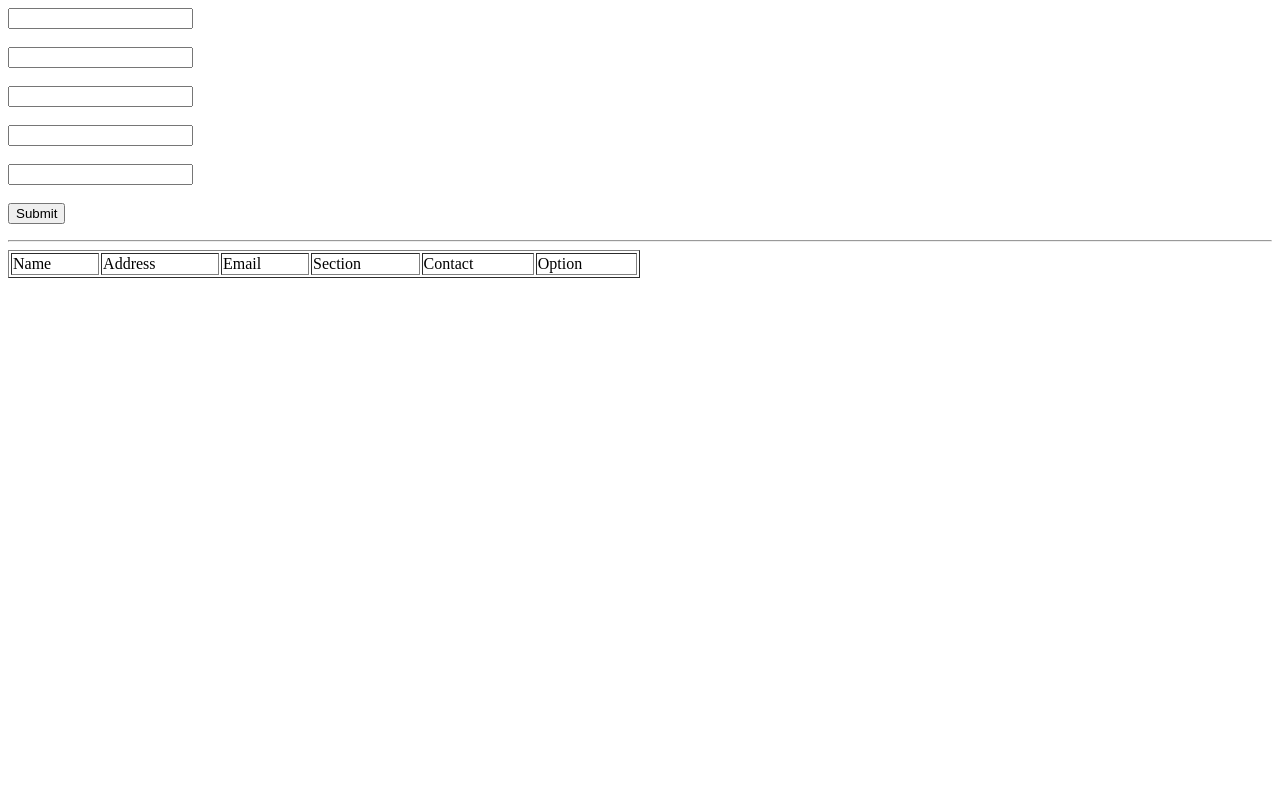
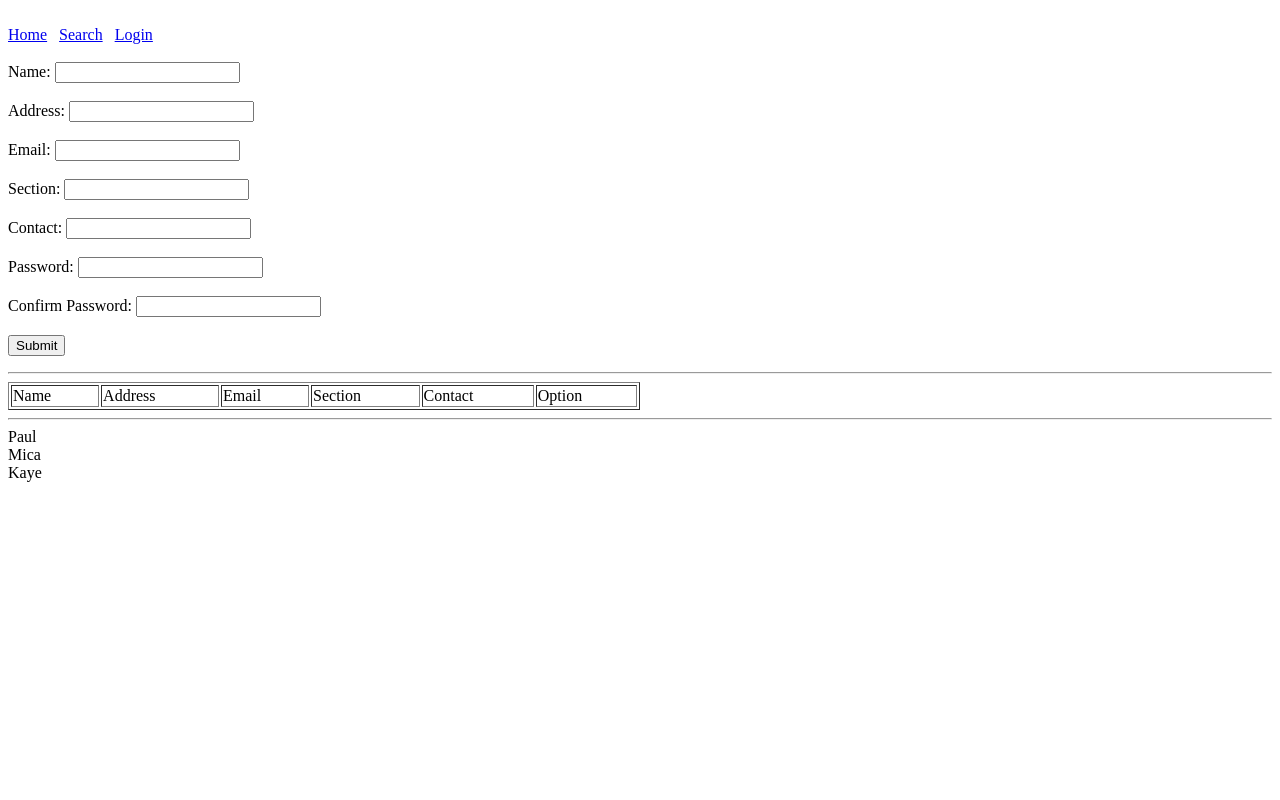
Before and after one commit to AkoSiRojen/PHP, a PHP site: page / in a window 1280 px wide. Run offline with PHP 8.4, Linux system fonts and the light colour scheme; data that the repository does not hold is empty.

Commit message:
more progress

```diff
--- a/index.php
+++ b/index.php
@@ -1,7 +1,7 @@
 <?php
-
-$name = $address = $email = $section = $contact = "";
-$nameErr = $addressErr = $emailErr = $sectionErr = $contactErr = "";
+include("connections.php");
+$name = $address = $email = $section = $contact = $password = $cpassword = "";
+$nameErr = $addressErr = $emailErr = $sectionErr = $contactErr = $passwordErr = $cpasswordErr = "";
 
 if($_SERVER["REQUEST_METHOD"] == "POST"){
 
@@ -35,6 +35,36 @@ if($_SERVER["REQUEST_METHOD"] == "POST"){
         $contact = $_POST["contact"];
     }
 
+    if(empty($_POST["password"])){
+        $passwordErr = "Password is required";
+    }else{
+        $password = $_POST["password"];
+    }
+
+    if(empty($_POST["cpassword"])){
+        $cpasswordErr = "Confirm Password is required";
+    }else{
+        $cpassword = $_POST["cpassword"];
+    }
+
+
+
+    if($name && $address && $email && $section && $contact && $password && $cpassword){
+
+        $check_email = mysqli_query($connections, "SELECT * FROM mytbl WHERE email='$email'");
+        $check_email_row = mysqli_num_rows($check_email);
+
+        if($check_email_row > 0){
+            $emailErr = "Email is already registered!";
+
+        }else{
+              $query = mysqli_query($connections, "INSERT INTO mytbl(name,address,email,section,contact,password,account_type) VALUES('$name','$address','$email','$section','$contact','$cpassword','2') ");
+
+        echo "<script language = 'javascript'>alert('New Record has been inserted!')</script>";
+        echo "<script>window.location.href='index.php';</script>";
+
+        }
+    }
 }
 
 
@@ -46,23 +76,34 @@ if($_SERVER["REQUEST_METHOD"] == "POST"){
 }
 </style>
 
+<br>
+
+<?php include("nav.php"); ?>
+<br>
+<br>
+
 <form method="POST" action="<?php htmlspecialchars("PHP_SELF"); ?>">
 
-<input type="text" name="name" value="<?php echo $name; ?>"> <br>
+Name: <input type="text" name="name" value="<?php echo $name; ?>"> <br>
 <span class="error"><?php echo $nameErr; ?></span> <br>
 
-<input type="text" name="address" value="<?php echo $address; ?>"> <br>
+Address: <input type="text" name="address" value="<?php echo $address; ?>"> <br>
 <span class="error"><?php echo $addressErr; ?></span> <br>
 
-<input type="text" name="email" value="<?php echo $email; ?>"> <br>
+Email: <input type="text" name="email" value="<?php echo $email; ?>"> <br>
 <span class="error"><?php echo $emailErr; ?></span> <br>
 
-<input type="text" name="section" value="<?php echo $section; ?>"> <br>
+Section: <input type="text" name="section" value="<?php echo $section; ?>"> <br>
 <span class="error"><?php echo $sectionErr; ?></span> <br>
 
-<input type="text" name="contact" value="<?php echo $contact; ?>"> <br>
+Contact: <input type="text" name="contact" value="<?php echo $contact; ?>"> <br>
 <span class="error"><?php echo $contactErr; ?></span> <br>
 
+Password: <input type="password" name="password" value="<?php echo $password; ?>"> <br>
+<span class="error"><?php echo $passwordErr; ?></span> <br>
+
+Confirm Password: <input type="password" name="cpassword" value="<?php echo $cpassword; ?>"> <br>
+<span class="error"><?php echo $cpasswordErr; ?></span> <br>
 <input type="submit" value="Submit">
 
 </form>
@@ -71,16 +112,10 @@ if($_SERVER["REQUEST_METHOD"] == "POST"){
 
 <?php
 
-include("connections.php");
 
-    if($name && $address && $email && $section && $contact){
 
-        $query = mysqli_query($connections, "INSERT INTO mytbl(name,address,email,section,contact) VALUES('$name','$address','$email','$section','$contact') ");
 
-        echo "<script language = 'javascript'>alert('New Record has been inserted!')</script>";
-        echo "<script>window.location.href='index.php';</script>";
 
-    }
 
     $view_query = mysqli_query($connections, "SELECT * FROM mytbl");
 
@@ -124,3 +159,20 @@ include("connections.php");
     echo "</table>";
 
 ?>
+
+<hr>
+
+
+<?php
+
+$Paul = "Paul";
+$Mica = "Mica";
+$Kaye = "Kaye";
+
+$names = array("Paul","Mica","Kaye");
+
+foreach($names as $display_names){
+    echo $display_names . "<br>";
+}
+
+?>
--- /dev/null
+++ b/nav.php
@@ -0,0 +1 @@
+<a href="index.php">Home</a> &nbsp; <a href="search.php">Search</a> &nbsp; <a href="login.php">Login</a>
```
Also changed, not shown: login.php (added, +70 -0 lines), result.php (added, +39 -0 lines), search.php (added, +30 -0 lines).
